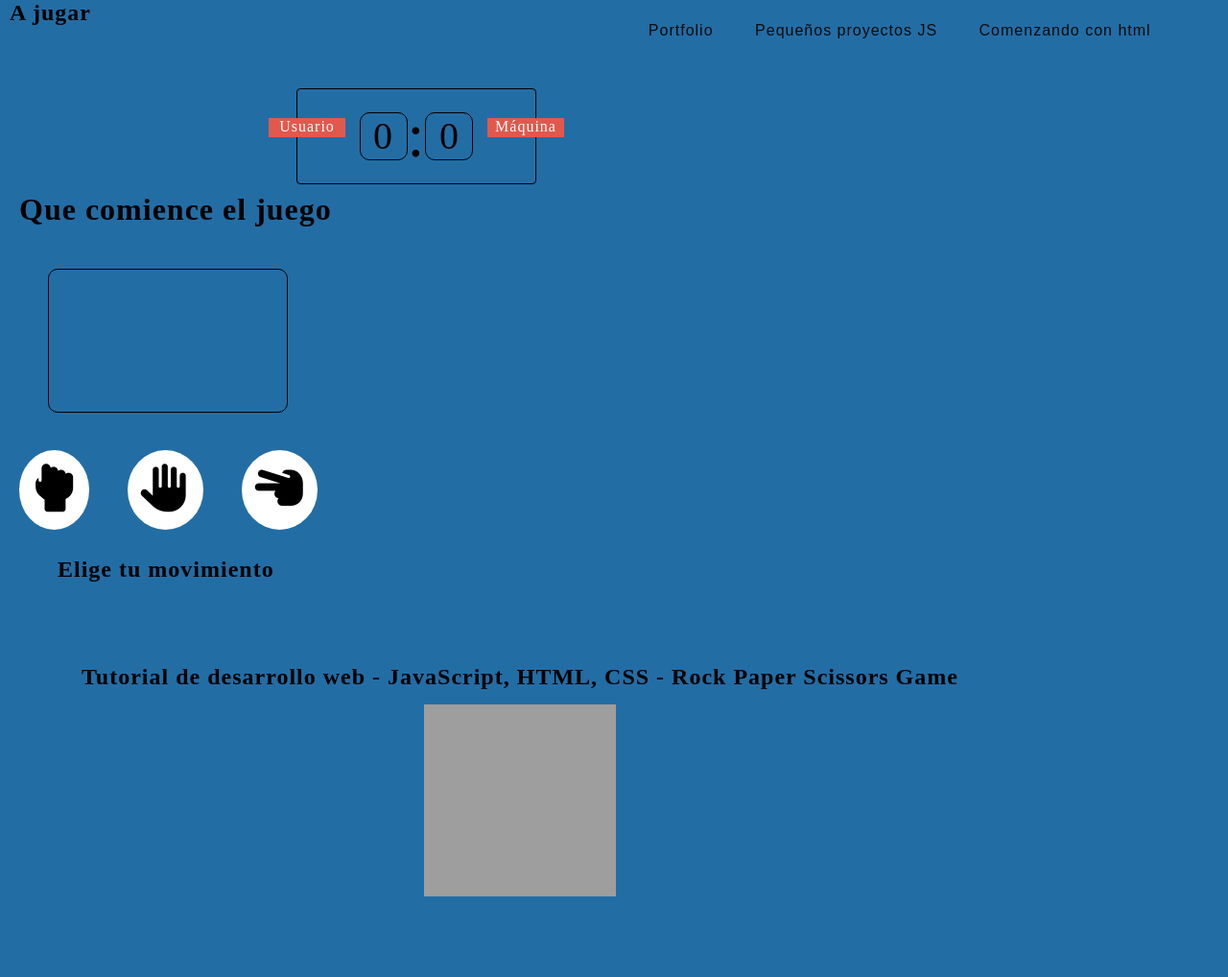
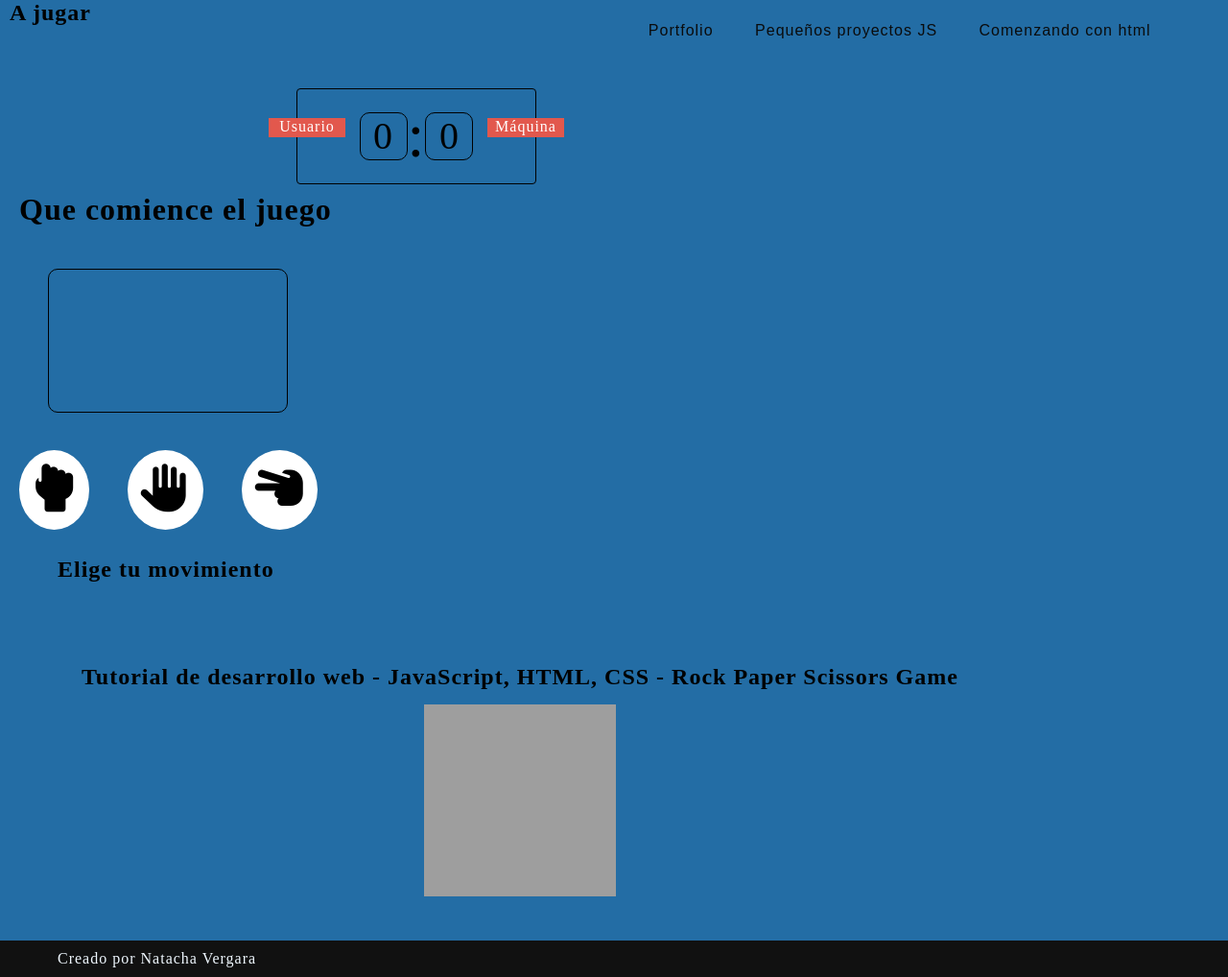
Before and after one commit to NatachaVergara/PiedraPapelTijera, a plain HTML site: page index.html in a window 1280 px wide. Shown: the whole page at 96% size. Before the commit the page ends 938 px from the top, so only its background shows below. Drawn offline with Linux system fonts and the light colour scheme; grey boxes are pictures that could not be loaded.

Commit message:
agregue un footer

```diff
--- a/css/mediaMax600.css
+++ b/css/mediaMax600.css
@@ -118,3 +118,15 @@
 .copiado iframe{
   margin-top: 15px
 }
+
+footer{
+  position: relative;
+  width: 100%;
+  top: 650px;
+
+  margin-top:10px;
+  padding: 10px;
+  color:aliceblue;
+  background-color:#111;
+
+}
--- a/css/serviceSection.css
+++ b/css/serviceSection.css
@@ -176,3 +176,7 @@ img{
     top: 600px;
     /* margin: 10px 15px; */
 }
+footer p{
+    margin-left: 50px;
+
+}
--- a/index.html
+++ b/index.html
@@ -78,9 +78,16 @@
        </h1>
     <iframe width="200" height="200" src="https://www.youtube.com/embed/jaVNP3nIAv0" title="YouTube video player" frameborder="0" allow="accelerometer; autoplay; clipboard-write; encrypted-media; gyroscope; picture-in-picture" allowfullscreen></iframe>
   </div>
+</section>
+
+<footer>
+
+<p>Creado por Natacha Vergara</p>
 
 
-</section>
+</footer>
+
+
 <script src="https://kit.fontawesome.com/85b90cb227.js" crossorigin="anonymous"></script>
 
 <script src="./js/scriptNav.js"></script>
```
